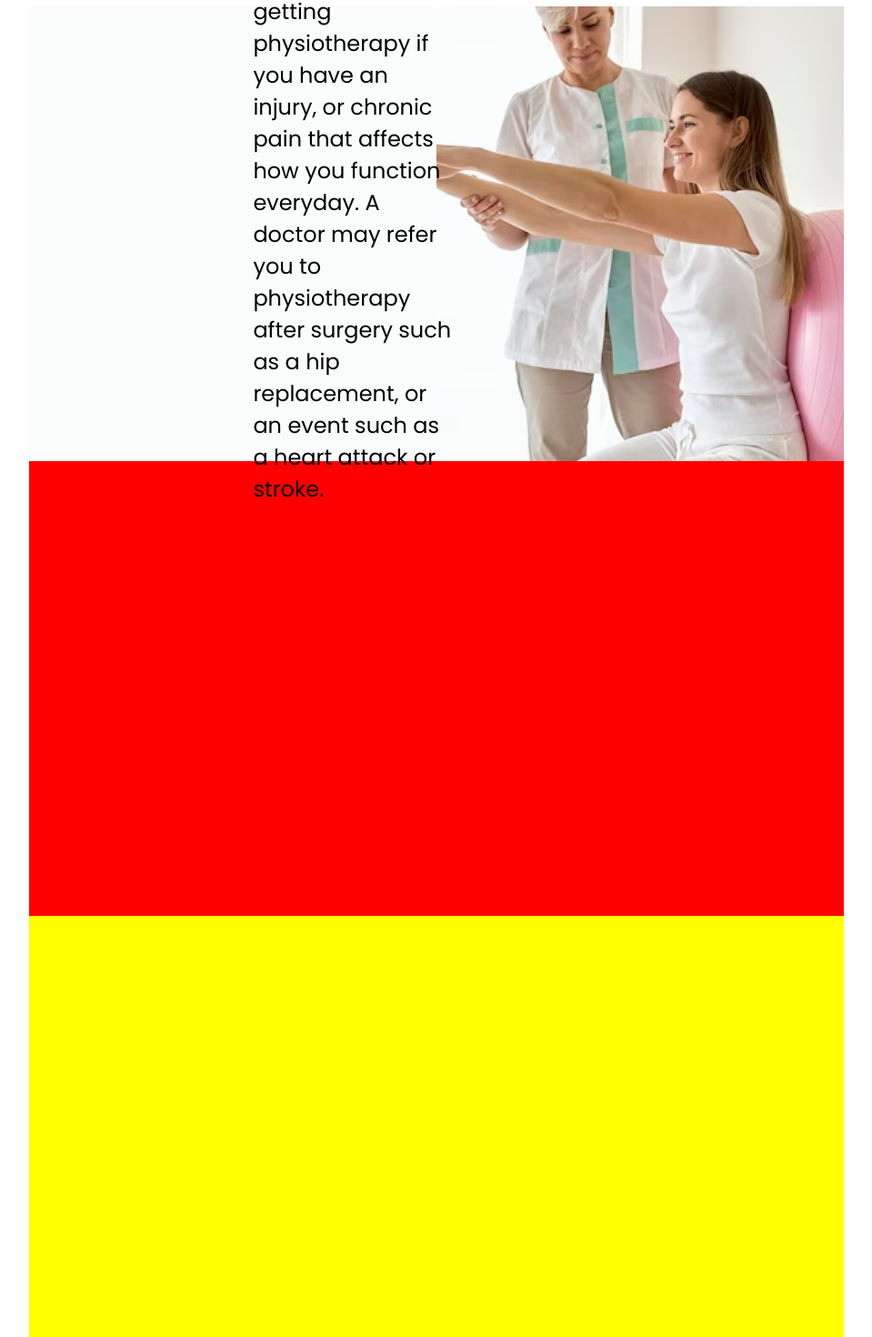
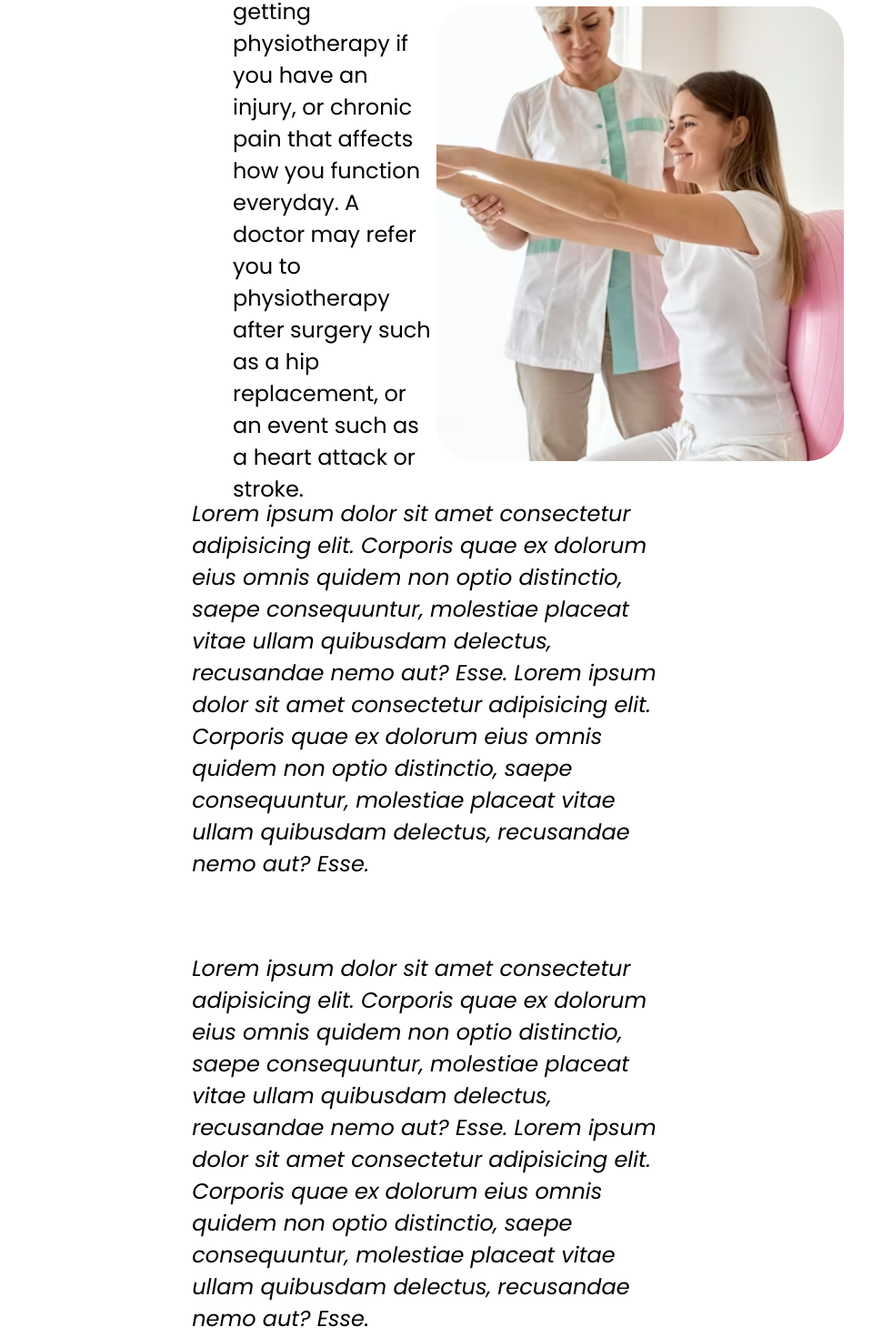
Before and after one commit to InfoMax95/fisio_client, an Angular app: page /homepage in a window 1280 px wide. Shown: the part 145-1615 px from the top of the page at 91% size, without its empty margins (160-1119 px from the left). Built offline with nearby package versions, Linux system fonts and the light colour scheme.

Commit message:
update homepage

```diff
--- a/src/app/components/homepage/homepage.component.html
+++ b/src/app/components/homepage/homepage.component.html
@@ -9,9 +9,27 @@
 </section>
 <!-- a section with my favourite physio topics -->
 <section class="best-practise">
-
+  <p>
+    <em>
+      Lorem ipsum dolor sit amet consectetur adipisicing elit.
+      Corporis quae ex dolorum eius omnis quidem non optio distinctio, saepe consequuntur,
+      molestiae placeat vitae ullam quibusdam delectus, recusandae nemo aut? Esse.
+      Lorem ipsum dolor sit amet consectetur adipisicing elit.
+      Corporis quae ex dolorum eius omnis quidem non optio distinctio, saepe consequuntur,
+      molestiae placeat vitae ullam quibusdam delectus, recusandae nemo aut? Esse.
+    </em>
+  </p>
 </section>
 <!-- something about my blog and about what i write -->
 <section class="blog">
-
+  <p>
+    <em>
+      Lorem ipsum dolor sit amet consectetur adipisicing elit.
+      Corporis quae ex dolorum eius omnis quidem non optio distinctio, saepe consequuntur,
+      molestiae placeat vitae ullam quibusdam delectus, recusandae nemo aut? Esse.
+      Lorem ipsum dolor sit amet consectetur adipisicing elit.
+      Corporis quae ex dolorum eius omnis quidem non optio distinctio, saepe consequuntur,
+      molestiae placeat vitae ullam quibusdam delectus, recusandae nemo aut? Esse.
+    </em>
+  </p>
 </section>
--- a/src/app/components/homepage/homepage.component.scss
+++ b/src/app/components/homepage/homepage.component.scss
@@ -7,16 +7,19 @@ section {
       width: 50%;
       height: 100%;
       &.left {
-        position: relative;
-        background-color: #fafcfc;
+        display: flex;
+        align-items: center;
+        justify-content: flex-end;
+        // position: relative;
+        // background-color: #fafcfc;
         &.xsmall, &.small {
           display: none;
         }
         p {
-          position: absolute;
-          top: 50%;
-          left: 80%;
-          transform: translate(-50%, -50%);
+          // position: absolute;
+          // top: 50%;
+          // left: 80%;
+          // transform: translate(-50%, -50%);
           font-size: 1.5rem;
           width: 50%;
         }
@@ -29,14 +32,29 @@ section {
           width: 100%;
           height: 100%;
           object-fit: cover;
+          border-radius: 2.5rem;
         }
       }
     }
   }
   &.best-practise {
-    background-color: red;
+    // background-color: red;
+    display: flex;
+    align-items: center;
+    p {
+      font-size: 1.5rem;
+      width: 60%;
+      margin: auto;
+    }
   }
   &.blog {
-    background-color: yellow;
+    // background-color: yellow;
+    display: flex;
+    align-items: center;
+    p {
+      font-size: 1.5rem;
+      width: 60%;
+      margin: auto;
+    }
   }
 }
```
